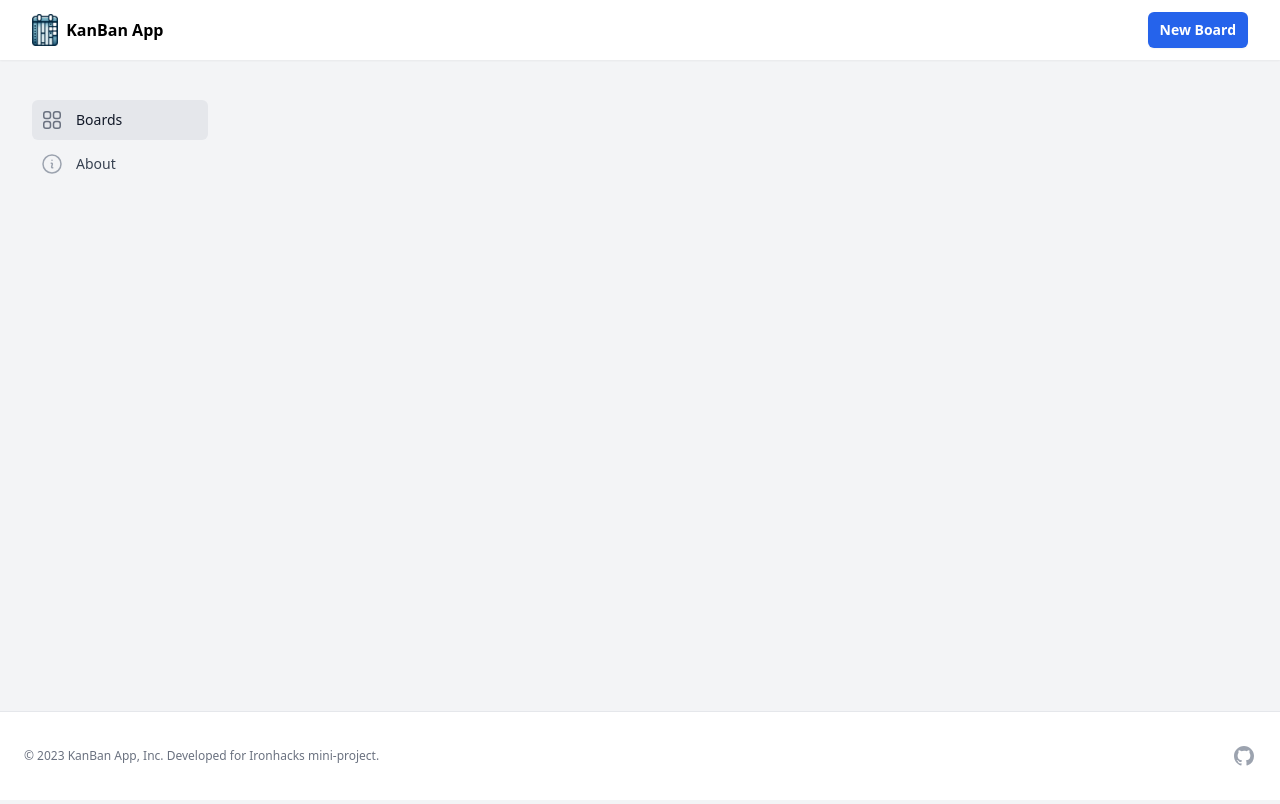
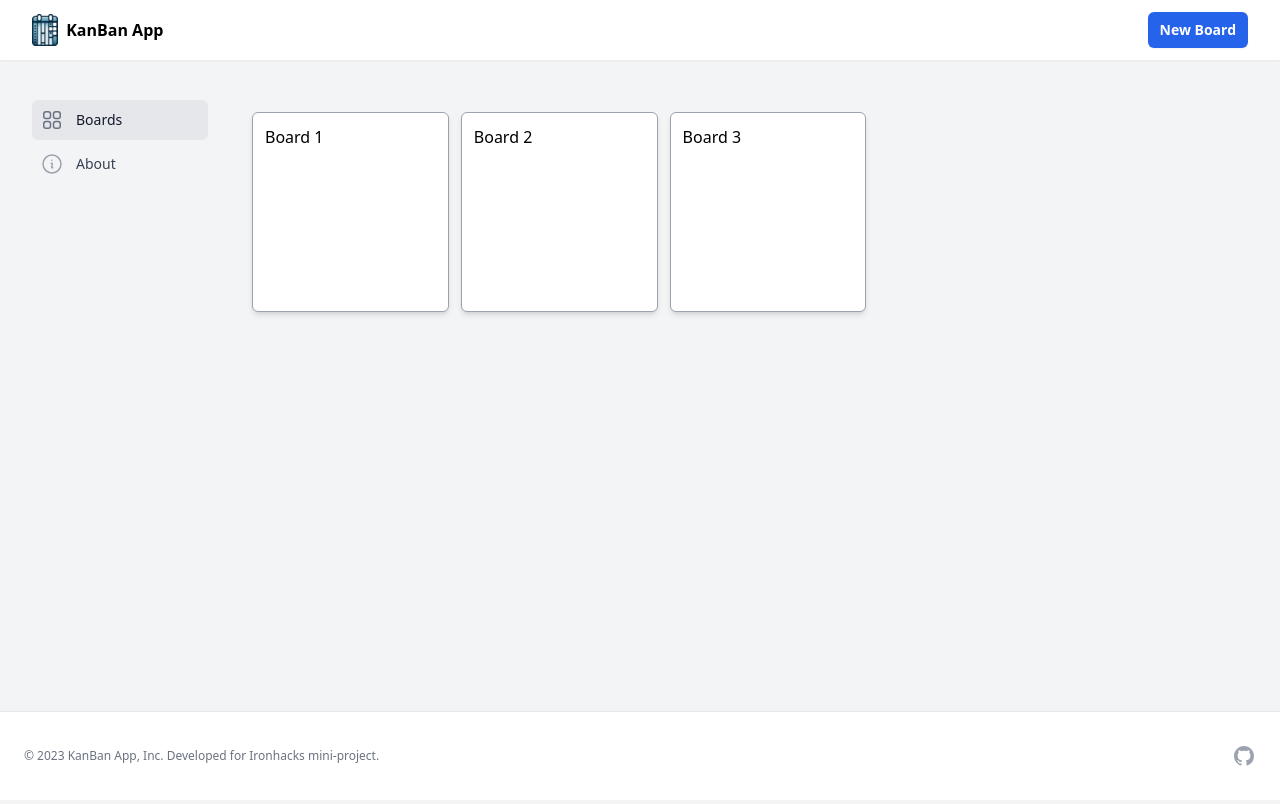
Before and after one commit to weabreus/kanban-mini-project, a React (Vite) app: page / in a window 1280 px wide. Built offline with nearby package versions, Linux system fonts and the light colour scheme.

Commit message:
implemented basic boards list
Co-authored-by: Pierre R. Galette <pierre.galette@protonmail.com>

```diff
--- a/src/App.jsx
+++ b/src/App.jsx
@@ -1,12 +1,13 @@
 import { useState } from 'react'
 import Layout from './components/layout/Layout'
+import BoardsList from './components/BoardList/BoardsList'
 function App() {
   const [count, setCount] = useState(0)
 
   return (
     <>
       <Layout>
-
+        <BoardsList />
       </Layout>
     </>
   )
--- /dev/null
+++ b/src/components/BoardList/BoardCard.jsx
@@ -0,0 +1,9 @@
+import React from 'react'
+
+const BoardCard = ({board}) => {
+  return (
+    <div className='bg-white border rounded-md border-gray-400 shadow-md w-1/5 h-[25vh] p-3'>{board.name}</div>
+  )
+}
+
+export default BoardCard
--- /dev/null
+++ b/src/components/BoardList/BoardsList.jsx
@@ -0,0 +1,19 @@
+import React, { useEffect, useState } from 'react'
+import boardsList from '../../data/boards';
+import BoardCard from './BoardCard';
+
+
+const BoardsList = () => {
+    const [boards, setBoards] = useState([]);
+
+    useEffect(() => {
+        setBoards(boardsList)
+    }, []);
+  return (
+    <div className='flex flex-wrap p-3 gap-3 w-full'>
+        {boards.length > 0 && boards.map((board) => <BoardCard board={board} />)}
+    </div>
+  )
+}
+
+export default BoardsList
--- a/src/components/layout/Layout.jsx
+++ b/src/components/layout/Layout.jsx
@@ -37,9 +37,9 @@ export default function Layout({ children }) {
       <div className="min-h-full">
         <Navbar navigation={navigation} />
         <div className="pt-10 pb-[88px] h-[calc(100vh-56px)]">
-          <div className="w-full sm:px-6 lg:grid lg:max-w-7xl lg:grid-cols-12 lg:gap-8 lg:px-8">
+          <div className="w-full sm:px-6 lg:grid lg:grid-cols-12 lg:gap-8 lg:px-8">
             <Sidebar navigation={navigation} />
-            <main className="lg:col-span-9 xl:col-span-6">{children}</main>
+            <main className="lg:col-span-10 xl:col-span-10">{children}</main>
           </div>
         </div>
         <Footer footerNavigation={footerNavigation} />
--- a/src/data/boards.js
+++ b/src/data/boards.js
@@ -1,7 +1,7 @@
-let boards = [
+let boardsList = [
     { id: 1, name: "Board 1"},
     { id: 2, name: "Board 2"},
     { id: 3, name: "Board 3"},
 ];
 
-export default boards;
+export default boardsList;
```
